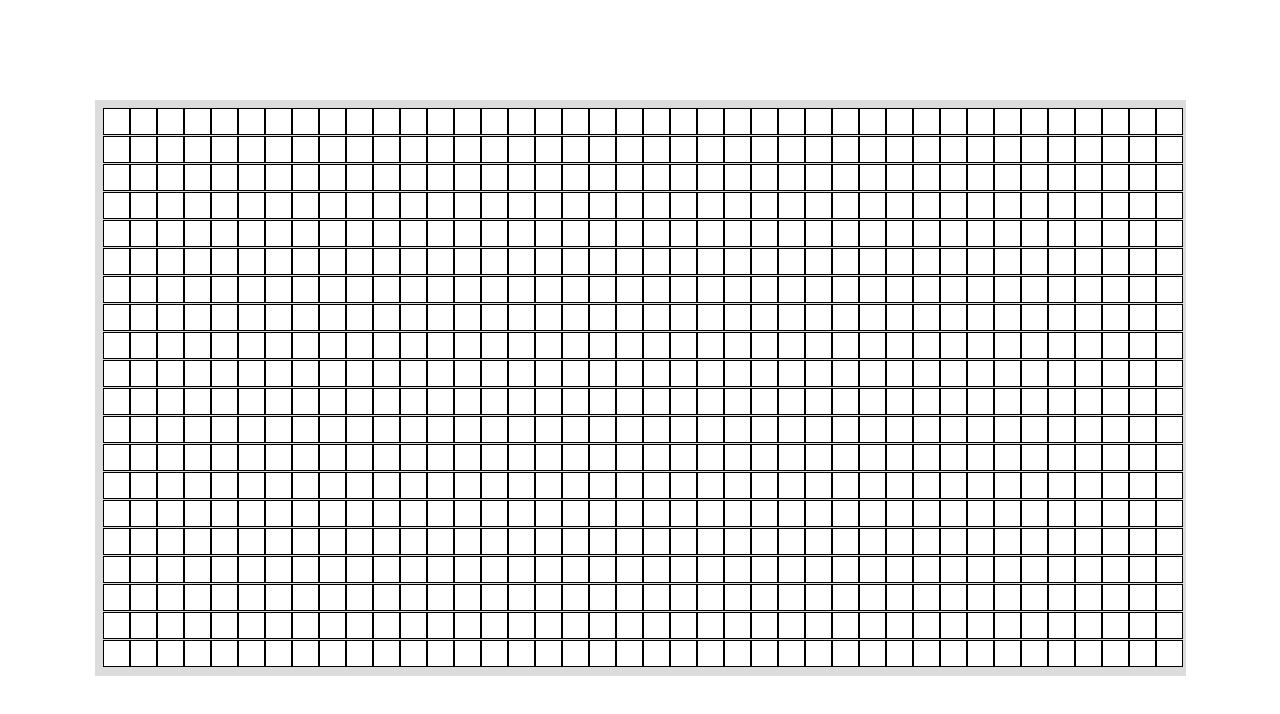
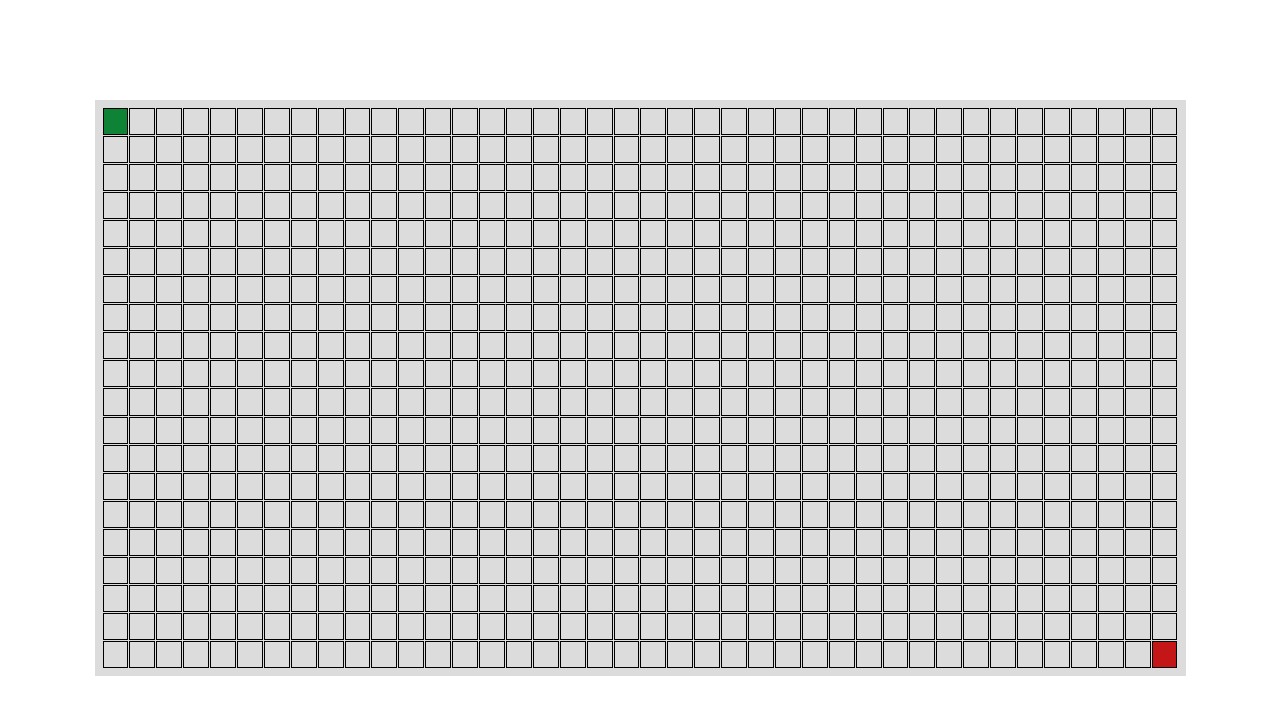
Before and after one commit to JeremyOlea/PathFinder, a React (Create React App) app: page / in a window 1280 px wide. Shown: the top 714 px of the page. Built offline with nearby package versions, Linux system fonts and the light colour scheme.

Commit message:
treid getting walls done

```diff
--- /dev/null
+++ b/src/PathFinder/Node/Node.css
@@ -0,0 +1,16 @@
+.node {
+    background-color: rgb(220,220,220);
+    border: 1px black solid;
+}
+
+.start {
+    background-color: rgb(14, 131, 53) !important;
+}
+
+.end {
+    background-color: rgb(196, 22, 22) !important;
+}
+
+.wall {
+    background-color: rgb(54, 22, 196) !important;
+}
--- /dev/null
+++ b/src/PathFinder/Node/Node.jsx
@@ -0,0 +1,42 @@
+import React, { Component } from 'react';
+import './Node.css';
+
+class Node extends Component{
+    constructor(props) {
+        super(props);
+        this.state = {
+            row: props.row,
+            col: props.col,
+            isWall: false,
+            isStart: props.isStart != null ? props.isStart : false,
+            isEnd: props.isEnd != null ? props.isEnd : false,
+            mouseDown: false,
+        };
+
+        this.handleMouseOver = this.handleMouseOver.bind(this);
+    }
+
+    handleMouseOver(event) {
+        event.preventDefault();
+        if(!this.state.isStart && !this.state.isEnd && this.state.mouseDown) {
+            this.setState({isWall : true});
+        }
+    }
+
+    render() {
+        let isStart = this.state.isStart;
+        let isEnd = this.state.isEnd;
+        let isWall = this.state.isWall;
+        return(
+            <div
+                className={`node ${isStart ? 'start' : ''} ${isEnd ? 'end' : ''} ${isWall ? 'wall' : ''}`}
+                onMouseOver={this.handleMouseOver}
+            >
+
+            </div>
+        );
+    }
+
+}
+
+export default Node;
--- a/src/PathFinder/PathFinder.css
+++ b/src/PathFinder/PathFinder.css
@@ -7,8 +7,8 @@
     display: grid;
     top: 100px;
     margin: auto;
-    grid-template: 1fr;
-    grid-auto-rows: 28px;
+    grid-template: repeat(20, 1fr) / repeat(40, 1fr);
+    grid-gap: 1px;
 }
 
 .row {
@@ -18,8 +18,14 @@
 }
 
 .node {
-    width: 25px;
-    height: 25px;
-    background-color: rgb(255, 255, 255);
+    background-color: rgb(220,220,220);
     border: 1px black solid;
 }
+
+.start {
+    background-color: rgb(14, 131, 53) !important;
+}
+
+.end {
+    background-color: rgb(196, 22, 22) !important;
+}
--- a/src/PathFinder/PathFinder.jsx
+++ b/src/PathFinder/PathFinder.jsx
@@ -1,12 +1,17 @@
 import React, { Component } from 'react';
 import './PathFinder.css';
+import Node from './Node/Node.jsx';
 
 class PathFinder extends Component {
     constructor() {
         super();
         this.state = {
             grid: [],
+            mouseDown: false,
         };
+
+        this.handleMouseDown = this.handleMouseDown.bind(this);
+        this.handelMouseUp = this.handelMouseUp.bind(this);
     }
 
     componentDidMount() {
@@ -18,24 +23,43 @@ class PathFinder extends Component {
             }
             grid.push(row);
         }
+        grid[0][0] = -1
+        grid[19][39] = 1
         this.setState({grid: grid})
         console.log(grid);
     }
 
+    handleMouseDown(event) {
+        // event.preventDefault();
+        let nodes = document.getElementsByClassName('node');
+        console.log(nodes);
+        // for(let i = 0; i < nodes.length; i++) {
+        //     let node = nodes[i];
+        //     node.setState({mouseDown : true})
+        // }
+    }
+
+    handelMouseUp() {
+        // event.preventDefault();
+        // let nodes = document.getElementsByTagName('Node');
+        // for(let i = 0; i < nodes.length; i++) {
+        //     let node = nodes[i];
+        //     node.setState({mouseDown : false})
+        // }
+    }
+
     render() {
+        const screenGrid = []
+        for(let i = 0; i < this.state.grid.length; i++) {
+            for(let j = 0; j < this.state.grid[0].length; j++) {
+                if(this.state.grid[i][j] == -1) screenGrid.push(<Node row={i} col={j} isStart={true}></Node>);
+                else if(this.state.grid[i][j] == 1) screenGrid.push(<Node row={i} col={j} isEnd={true}></Node>);
+                else screenGrid.push(<Node row={i} col={j}></Node>);
+            }
+        }
         return (
-            <div className='grid'>
-            {this.state.grid.map((row) => {
-                return (
-                    <div className='row'>
-                    {row.map((val) => {
-                        return(
-                        <div className='node'></div>
-                        );
-                    })}
-                    </div>
-                );
-            })}
+            <div className='grid' onMouseDown={this.handelMouseUp} onMouseUp={this.handleMouseDown}>
+                {screenGrid}
             </div>
         );
     }
```
